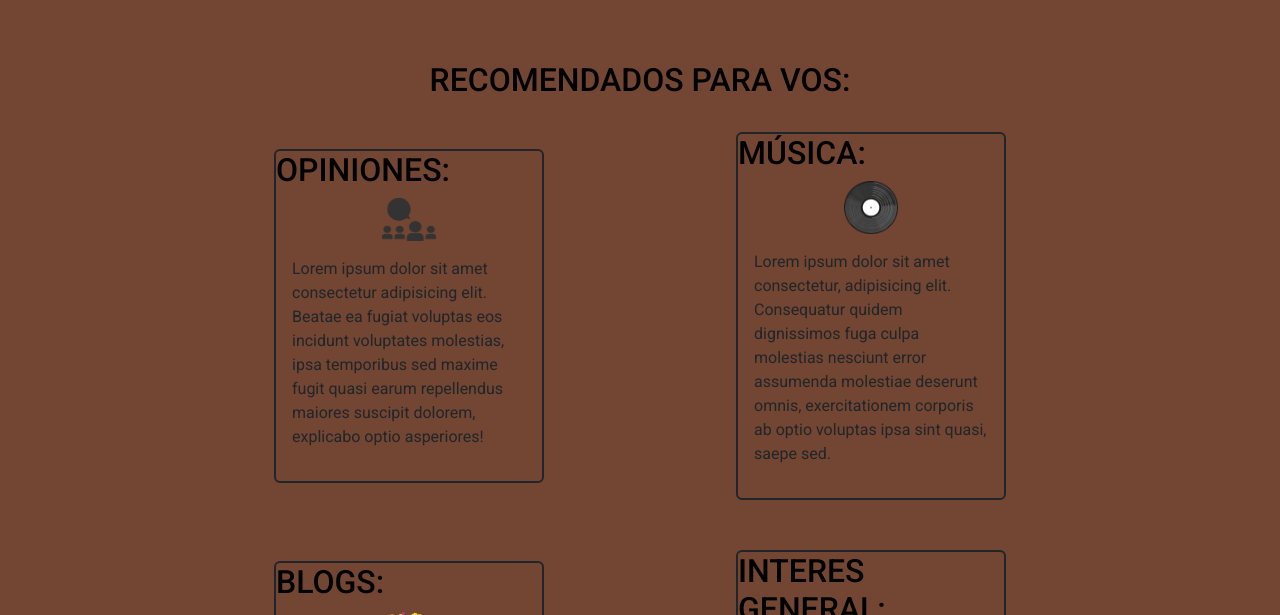
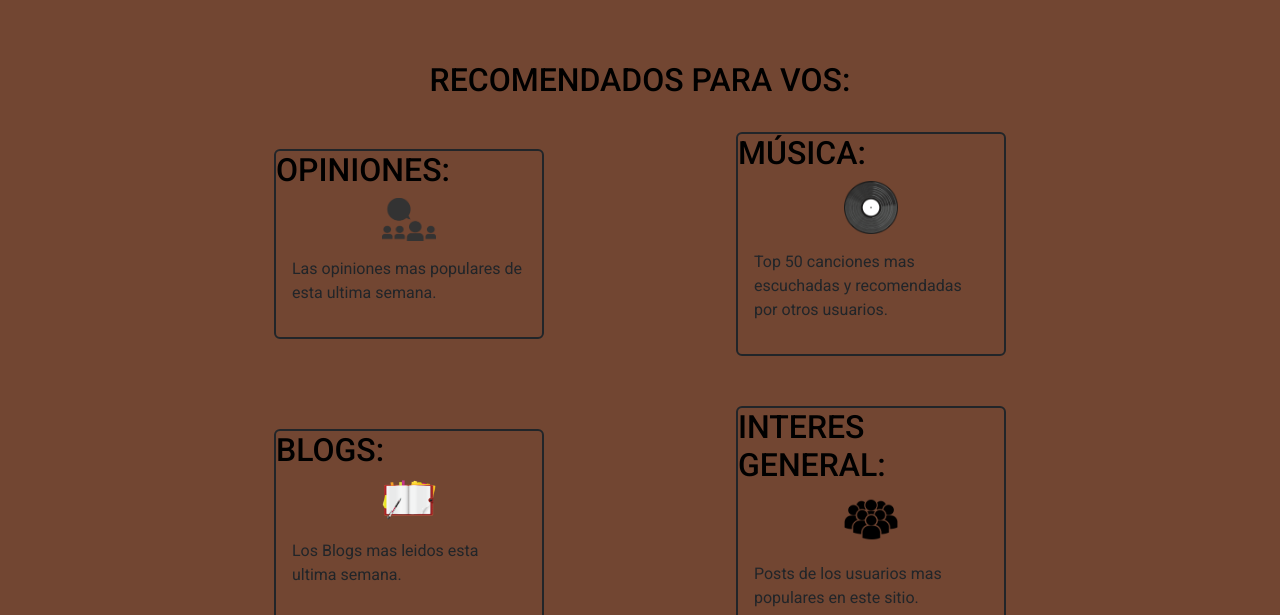
Before and after one commit to lucaslmv/PreEntrega3-LaMadridViegas, a plain HTML site: page pages/recomendados.html in a window 1280 px wide. Shown: the part 185-800 px from the top of the page. Drawn offline with nearby package versions, Linux system fonts and the light colour scheme.

Commit message:
pusheo de entrega

```diff
--- a/pages/recomendados.html
+++ b/pages/recomendados.html
@@ -57,28 +57,28 @@
             <div class="card">
         <h2>OPINIONES:</h2>
         <img src="../imagenes/opinion2.png" alt="">
-        <div class="card-body"><p>Lorem ipsum dolor sit amet consectetur adipisicing elit. Beatae ea fugiat voluptas eos incidunt voluptates molestias, ipsa temporibus sed maxime fugit quasi earum repellendus maiores suscipit dolorem, explicabo optio asperiores!</p>
+        <div class="card-body"><p>Las opiniones mas populares de esta ultima semana.</p>
         </div>
         </div>
 
     <div class="card">
         <h2>MÚSICA:</h2>
         <img src="../imagenes/vinilo2.png" alt="">
-        <div class="card-body"><p>Lorem ipsum dolor sit amet consectetur, adipisicing elit. Consequatur quidem dignissimos fuga culpa molestias nesciunt error assumenda molestiae deserunt omnis, exercitationem corporis ab optio voluptas ipsa sint quasi, saepe sed.</p>
+        <div class="card-body"><p>Top 50 canciones mas escuchadas y recomendadas por otros usuarios.</p>
         </div>
         </div>
 
     <div class="card">
         <h2>BLOGS:</h2>
         <img src="../imagenes/bblogs.png" alt="">
-        <div class="card-body"><p>Lorem ipsum dolor sit amet consectetur adipisicing elit. Nisi nihil quaerat corrupti illum necessitatibus itaque aspernatur soluta omnis blanditiis ipsum, vero voluptatem laborum ipsam, expedita placeat laboriosam repellendus, excepturi accusamus?</p>
+        <div class="card-body"><p>Los Blogs mas leidos esta ultima semana.</p>
         </div>
         </div>
 
     <div class="card">
         <h2>INTERES GENERAL:</h2>
         <img src="../imagenes/interesgenerall.png" alt="">
-        <div class="card-body"><p>Lorem ipsum dolor sit amet consectetur adipisicing elit. Cum accusantium deserunt cupiditate incidunt atque magnam, qui ab est autem voluptatem dolor, nihil, quaerat quae numquam rem saepe dolore facilis blanditiis?</p>
+        <div class="card-body"><p>Posts de los usuarios mas populares en este sitio.</p>
         </div>
         </div>
     </div>
```
Also changed, not shown: pages/blogs.html (+4 -4 lines).
